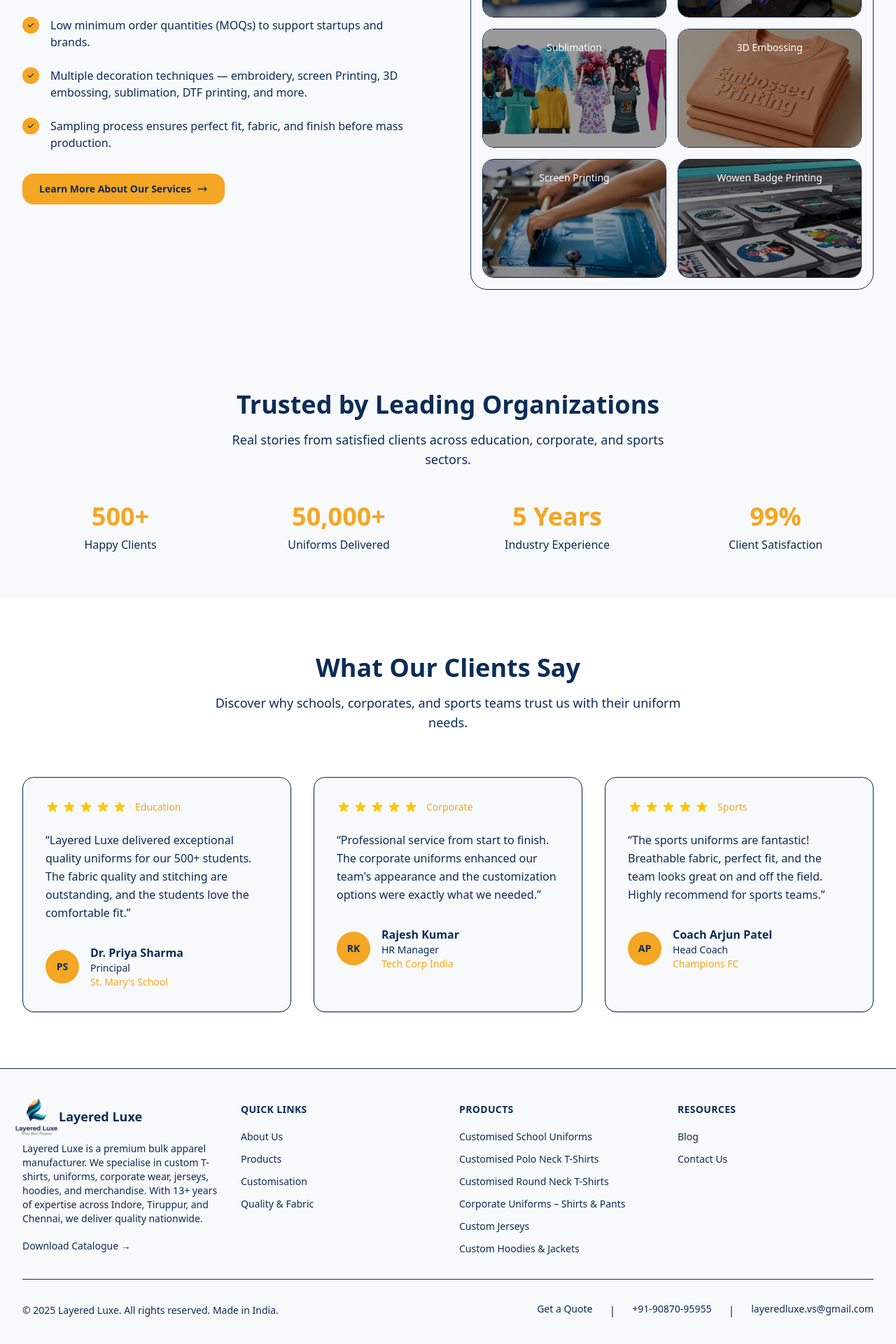
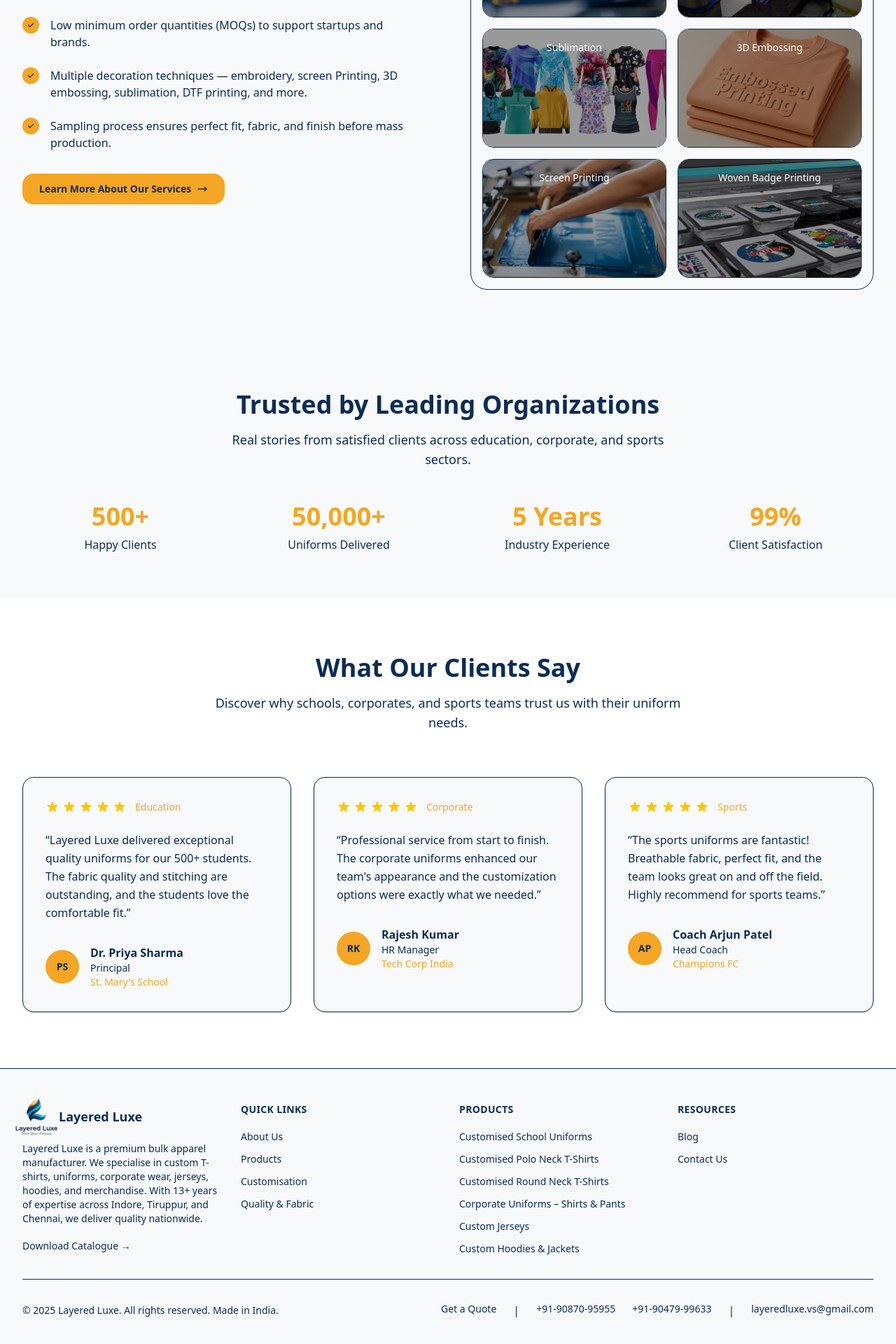
Before and after one commit to rhv1501/layered_luxe, a Next.js app: page / in a window 1280 px wide. Shown: the part 5546-7466 px from the top of the page at 70% size. Built offline with nearby package versions, Linux system fonts and the light colour scheme.

Commit message:
changes 19 dec 2025

```diff
--- a/app/components/Footer.tsx
+++ b/app/components/Footer.tsx
@@ -149,6 +149,12 @@ export default function Footer() {
               >
                 +91-90870-95955
               </a>
+              <a
+                href="tel:+919047999633"
+                className="text-sm text-text-secondary hover:text-text-primary"
+              >
+                +91-90479-99633
+              </a>
               <span className="text-text-secondary/50">|</span>
               <a
                 href="mailto:layeredluxe.vs@gmail.com"
--- a/app/page.tsx
+++ b/app/page.tsx
@@ -368,6 +368,51 @@ export default function Home() {
                   </div>
                 </div>
               </div>
+            </div>
+          </div>
+        </section>
+
+        {/* Product Range Section */}
+        <section className="py-20 bg-background">
+          <div className="mx-auto max-w-7xl px-6 lg:px-8">
+            <div className="text-center mb-16">
+              <h2 className="font-heading text-3xl font-semibold text-text-primary lg:text-4xl">
+                Explore Our Product Range
+              </h2>
+              <p className="mt-4 text-lg text-text-secondary max-w-3xl mx-auto">
+                Discover our premium collection of custom apparel designed for
+                quality, comfort, and style. From corporate uniforms to
+                promotional wear - we deliver unmatched craftsmanship for every
+                need.
+              </p>
+            </div>
+
+            {/* Products Grid */}
+            <ProductsGrid className="grid grid-cols-1 gap-8 sm:grid-cols-2 lg:grid-cols-3 mb-12" />
+
+            {/* View All Products CTA */}
+            <div className="text-center">
+              <Link
+                href="/products"
+                className="group inline-flex items-center space-x-3 px-8 py-4 bg-gradient-accent rounded-2xl shadow-xl hover:shadow-2xl transform hover:scale-105 transition-all duration-300"
+              >
+                <span className="text-primary font-bold text-lg">
+                  View All Products
+                </span>
+                <svg
+                  className="w-6 h-6 text-primary transform group-hover:translate-x-1 transition-transform duration-300"
+                  fill="none"
+                  viewBox="0 0 24 24"
+                  stroke="currentColor"
+                >
+                  <path
+                    strokeLinecap="round"
+                    strokeLinejoin="round"
+                    strokeWidth={2}
+                    d="M17 8l4 4m0 0l-4 4m4-4H3"
+                  />
+                </svg>
+              </Link>
             </div>
           </div>
         </section>
@@ -891,51 +936,6 @@ export default function Home() {
           </section>
         </Reveal>
 
-        {/* Product Range Section */}
-        <section className="py-20 bg-background">
-          <div className="mx-auto max-w-7xl px-6 lg:px-8">
-            <div className="text-center mb-16">
-              <h2 className="font-heading text-3xl font-semibold text-text-primary lg:text-4xl">
-                Explore Our Product Range
-              </h2>
-              <p className="mt-4 text-lg text-text-secondary max-w-3xl mx-auto">
-                Discover our premium collection of custom apparel designed for
-                quality, comfort, and style. From corporate uniforms to
-                promotional wear - we deliver unmatched craftsmanship for every
-                need.
-              </p>
-            </div>
-
-            {/* Products Grid */}
-            <ProductsGrid className="grid grid-cols-1 gap-8 sm:grid-cols-2 lg:grid-cols-3 mb-12" />
-
-            {/* View All Products CTA */}
-            <div className="text-center">
-              <Link
-                href="/products"
-                className="group inline-flex items-center space-x-3 px-8 py-4 bg-gradient-accent rounded-2xl shadow-xl hover:shadow-2xl transform hover:scale-105 transition-all duration-300"
-              >
-                <span className="text-primary font-bold text-lg">
-                  View All Products
-                </span>
-                <svg
-                  className="w-6 h-6 text-primary transform group-hover:translate-x-1 transition-transform duration-300"
-                  fill="none"
-                  viewBox="0 0 24 24"
-                  stroke="currentColor"
-                >
-                  <path
-                    strokeLinecap="round"
-                    strokeLinejoin="round"
-                    strokeWidth={2}
-                    d="M17 8l4 4m0 0l-4 4m4-4H3"
-                  />
-                </svg>
-              </Link>
-            </div>
-          </div>
-        </section>
-
         {/* services Section */}
         <Reveal>
           <section className="py-20 bg-surface">
@@ -981,8 +981,8 @@ export default function Home() {
                       </div>
                       <p className="text-text-secondary">
                         Multiple decoration techniques — embroidery, screen
-                        Printing, 3D embossing, sublimation, DTF
-                        printing, and more.
+                        Printing, 3D embossing, sublimation, DTF printing, and
+                        more.
                       </p>
                     </div>
                     <div className="flex items-start space-x-4">
@@ -1122,7 +1122,7 @@ export default function Home() {
                         <div className="absolute inset-0 bg-black/40" />
                         <div className="relative z-10 flex items-center justify-center p-4">
                           <span className="text-sm font-medium text-white text-center">
-                            Wowen Badge Printing
+                            Woven Badge Printing
                           </span>
                         </div>
                       </div>
--- a/app/products/[slug]/page.tsx
+++ b/app/products/[slug]/page.tsx
@@ -45,7 +45,7 @@ const productData = {
     slug: "round-neck-tshirts",
     description:
       "High-quality customised round neck T-shirts for Corporates, event, or promotional use. Soft, breathable fabric with vibrant printing options including screen, DTF, and sublimation. Ideal for brands, startups, and college events.",
-    features: ["Nirmal Knit", "Mars", "100% Cotton", "Lacoste"],
+    features: ["Dot Knit", "Mars", "100% Cotton", "Lacoste"],
     specifications: {
       material: "Cotton / Polyester Blend",
       gsm: "140-240 GSM",
@@ -117,7 +117,7 @@ const productData = {
     specifications: {
       gsm: "140-240",
       sizes: "Age 3-18, Adult S-4XL",
-      printing: "Embroidery, Screen Print, DTF",
+      printing: "Embroidery, Screen Print, DTF, Sublimation",
       moq: "Minimum 50 pieces",
       colours: "All Colors Available",
     },
```
